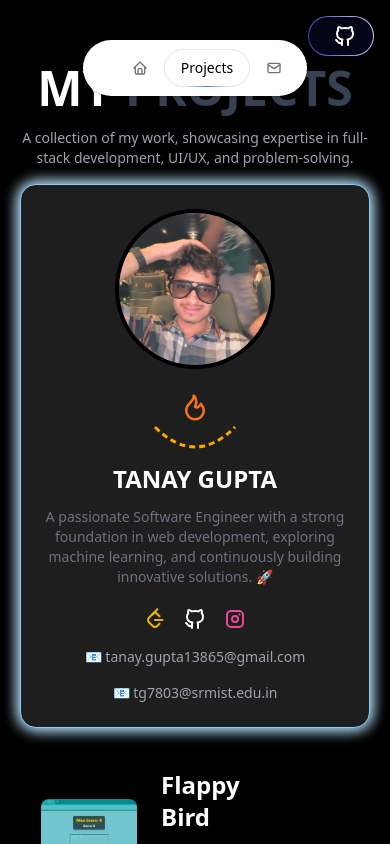
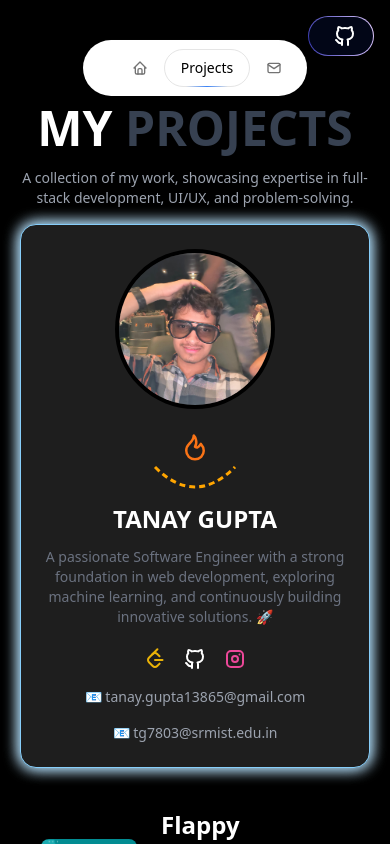
Before and after one commit to Tanay04032006/portfolio-tanay, a Next.js app: page /projects in a window 390 px wide. Shown: the top 844 px of the page. Built offline with nearby package versions, Linux system fonts and the light colour scheme.

Commit message:
`Added margin top to various components`

```diff
--- a/src/app/contact/page.js
+++ b/src/app/contact/page.js
@@ -57,7 +57,7 @@ const ContactPage = () => {
       </div>
 
       {/* Page Title */}
-      <div className="text-center max-w-2xl py-8 px-4">
+      <div className="text-center max-w-2xl py-8 px-4 mt-10 lg:mt-10">
         <h1 className="text-5xl md:text-7xl lg:text-9xl font-extrabold">
           <span className="text-white">CONTACT</span>{" "}
           <span className="text-gray-700 dark:text-gray-500">ME</span>
--- a/src/app/page.js
+++ b/src/app/page.js
@@ -48,7 +48,7 @@ const page = () => {
       <div className="bg-black bg-transparent h-screen w-screen">
         <FloatingNav />
 
-        <div className="flex flex-col lg:flex-row items-center justify-center h-full">
+        <div className="flex flex-col lg:flex-row items-center justify-center h-full mt-28 lg:mt-0">
           <div className="absolute mb-7 inset-0 z-[-1]">
             <LampDemo />
           </div>
--- a/src/app/projects/page.js
+++ b/src/app/projects/page.js
@@ -54,10 +54,8 @@ const Page = () => {
         </Link>
       </div>
 
-      <div className="flex flex-col lg:flex-row gap-4 lg:gap-[200px] p-4 lg:p-10 w-full max-w-7xl">
-        <div className="absolute mb-7 inset-0 z-[-1] w-full">
-          <LampDemo />
-        </div>
+      <div className="flex flex-col lg:flex-row gap-4 lg:gap-[200px] p-4 lg:p-10 w-full max-w-7xl mt-10 lg:mt-0">
+
 
         {/* Left Section */}
         <div className="w-full lg:w-1/3 h-auto lg:h-screen flex flex-col justify-center items-center lg:sticky lg:top-0">
```
